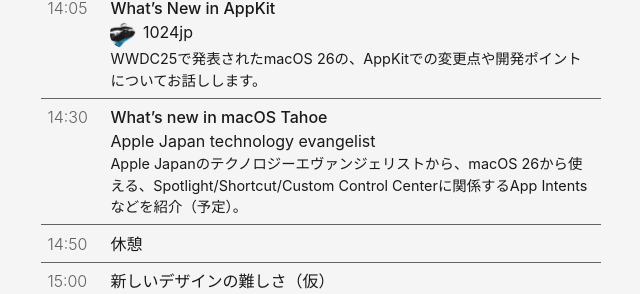
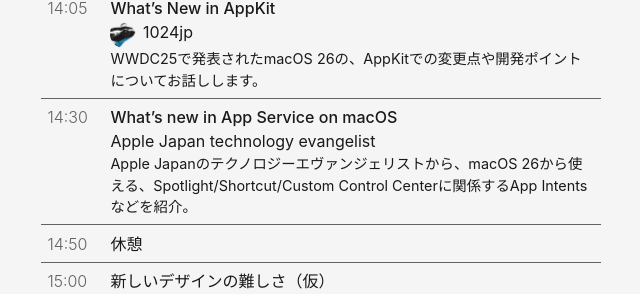
Before and after one commit to macOS-native/macos-native.github.io, a Jekyll site: the page built from index.md, in a window 1280 px wide and 900 px high, scrolled down 800 px. Shown: the part 153-447 px from the top of the window, without its empty margins (319-959 px from the left). Built offline with Jekyll 4.4.1, drawn with Linux system fonts in a browser that asks for light colours.

Commit message:
Update timetable

```diff
--- a/_data/events.yml
+++ b/_data/events.yml
@@ -19,11 +19,11 @@
       description: |
         WWDC25で発表されたmacOS 26の、AppKitでの変更点や開発ポイントについてお話しします。
     - time: "14:30"
-      title: "What’s new in macOS Tahoe"
+      title: "What’s new in App Service on macOS"
       presenter:
         name: Apple Japan technology evangelist
       description: |
-        Apple Japanのテクノロジーエヴァンジェリストから、macOS 26から使える、Spotlight/Shortcut/Custom Control Centerに関係するApp Intentsなどを紹介（予定）。
+        Apple Japanのテクノロジーエヴァンジェリストから、macOS 26から使える、Spotlight/Shortcut/Custom Control Centerに関係するApp Intentsなどを紹介。
     - time: "14:50"
       title: "休憩"
     - time: "15:00"
```
